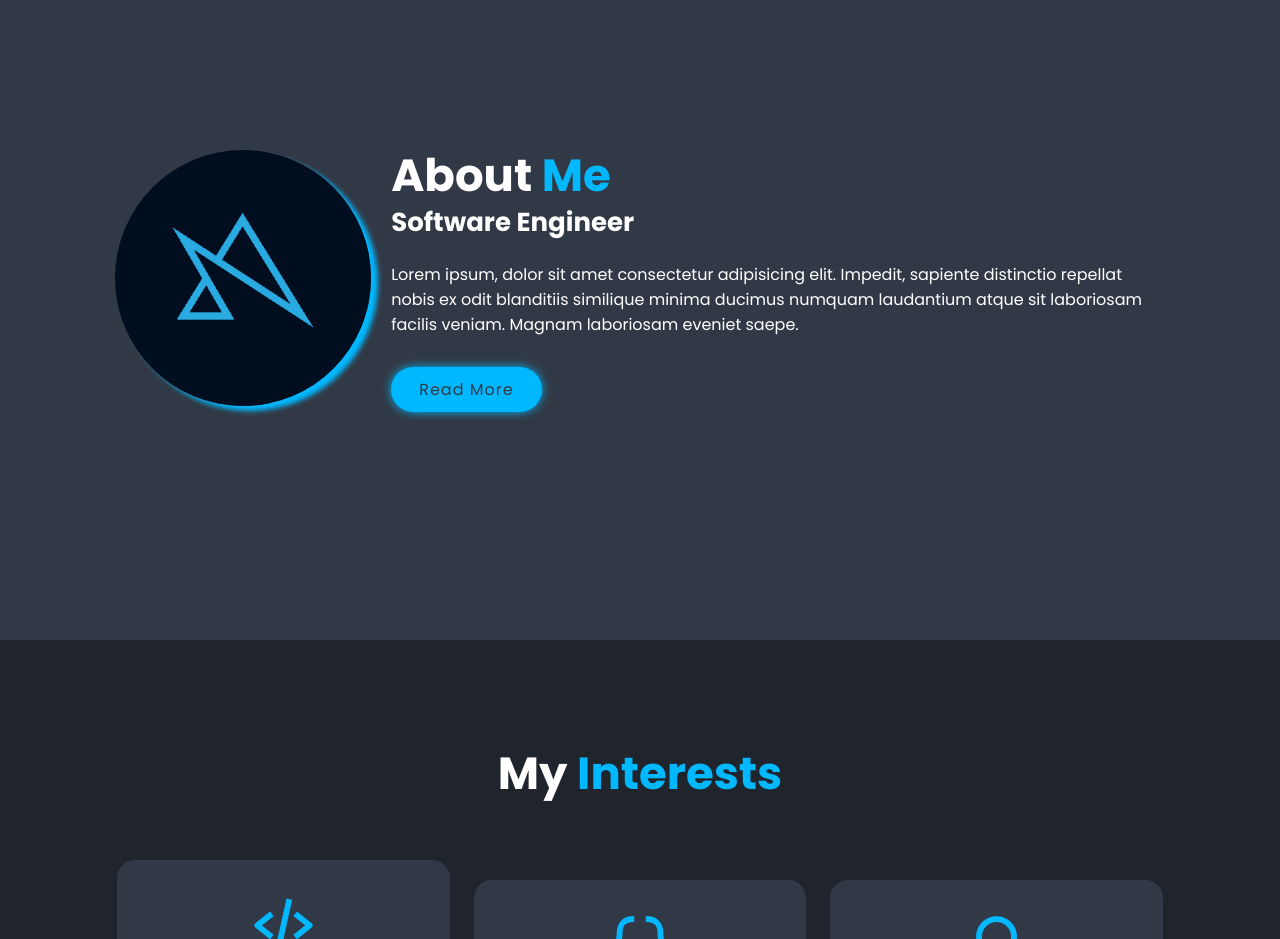
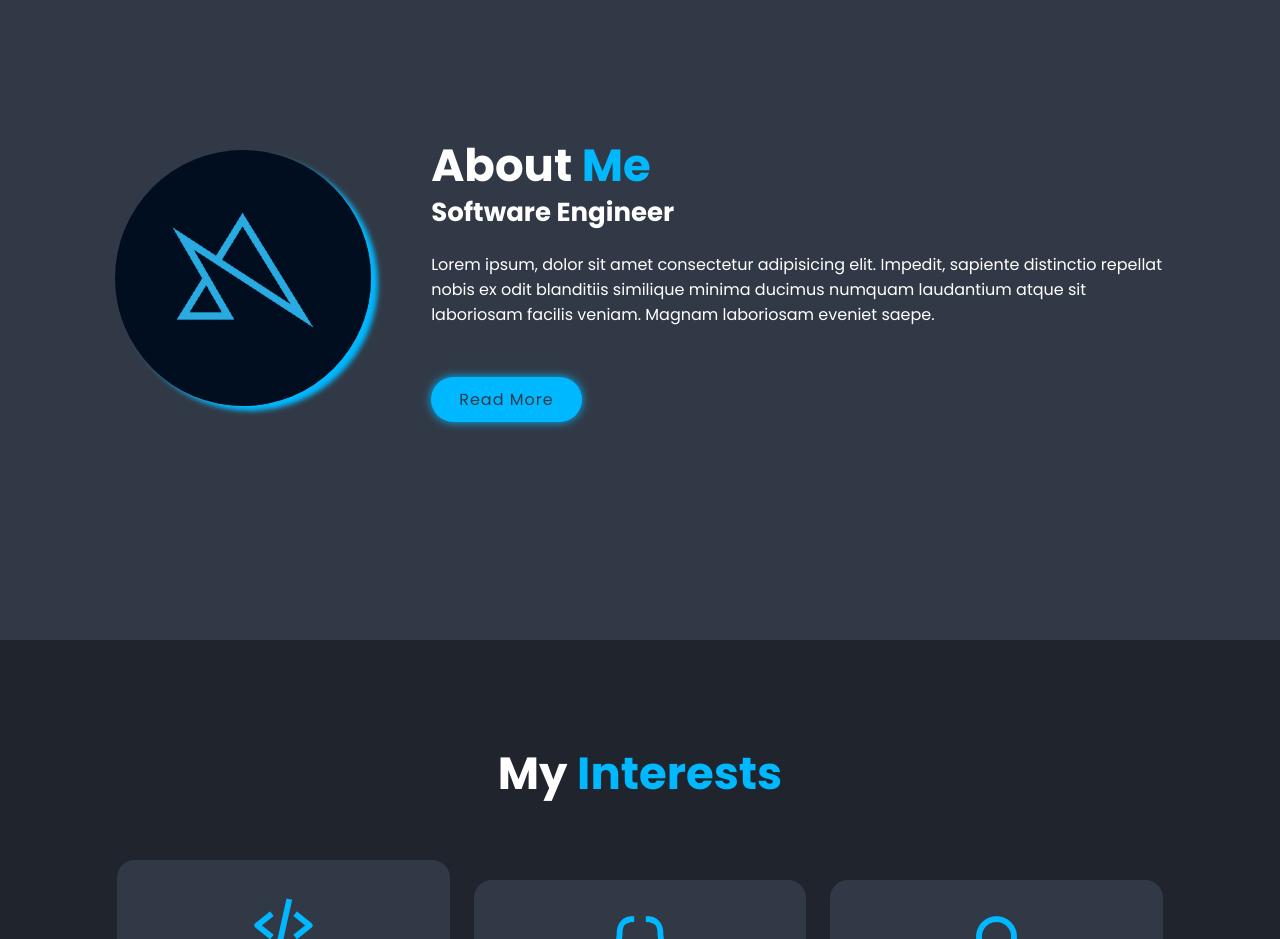
Before and after one commit to AarDG10/Portfolio, a plain HTML site: page index.html in a window 1280 px wide. Shown: the part 960-1899 px from the top of the page. Drawn offline with nearby package versions, Linux system fonts and the light colour scheme.

Commit message:
Style Updated

```diff
--- a/CSS/style.css
+++ b/CSS/style.css
@@ -168,15 +168,22 @@ span{
 .about-content h2 {
     text-align:left;
     line-height: 1.2;
+    margin-left: 4rem;
+}
+
+.about-content a{
+    margin-left: 4rem;
 }
 
 .about-content h3{
     font-size:2.6rem;
+    margin-left: 4rem;
 }
 
 .about-content p{
     font-size: 1.6rem;
-    margin:2rem 0 3rem;
+    margin:2rem 0 5rem;
+    margin-left: 4rem;
 }
 
 .services h2{
```
